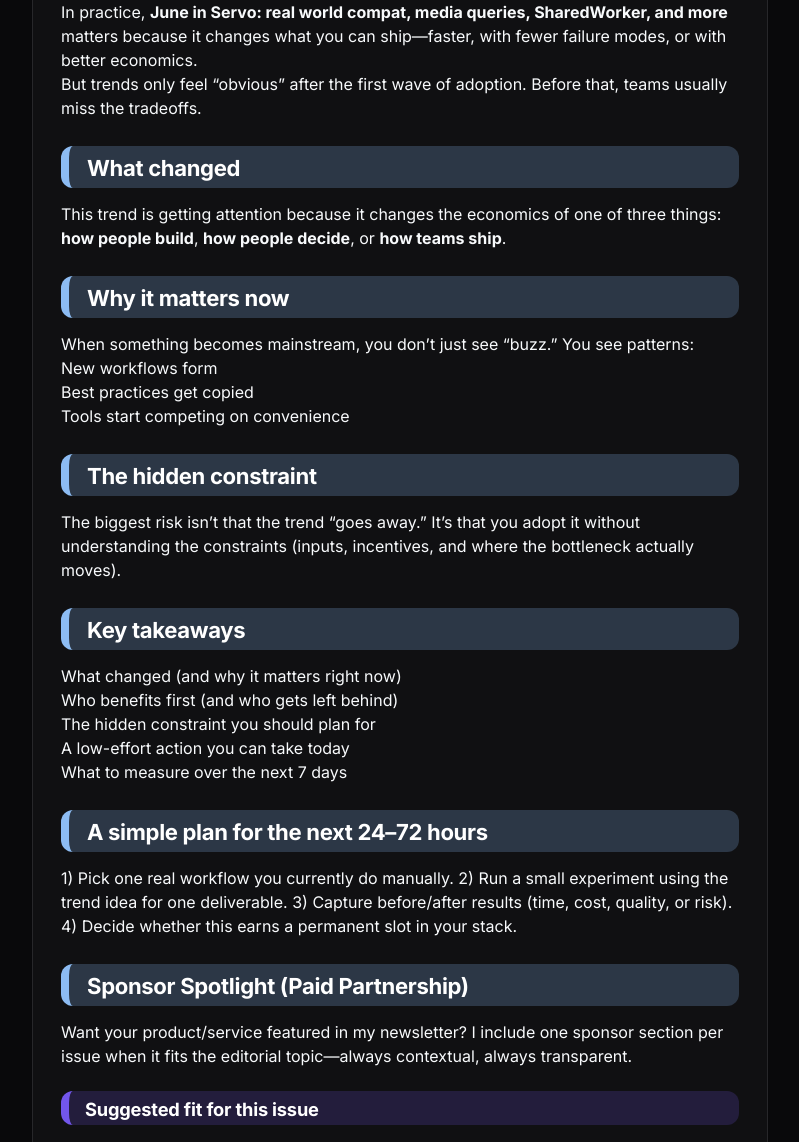
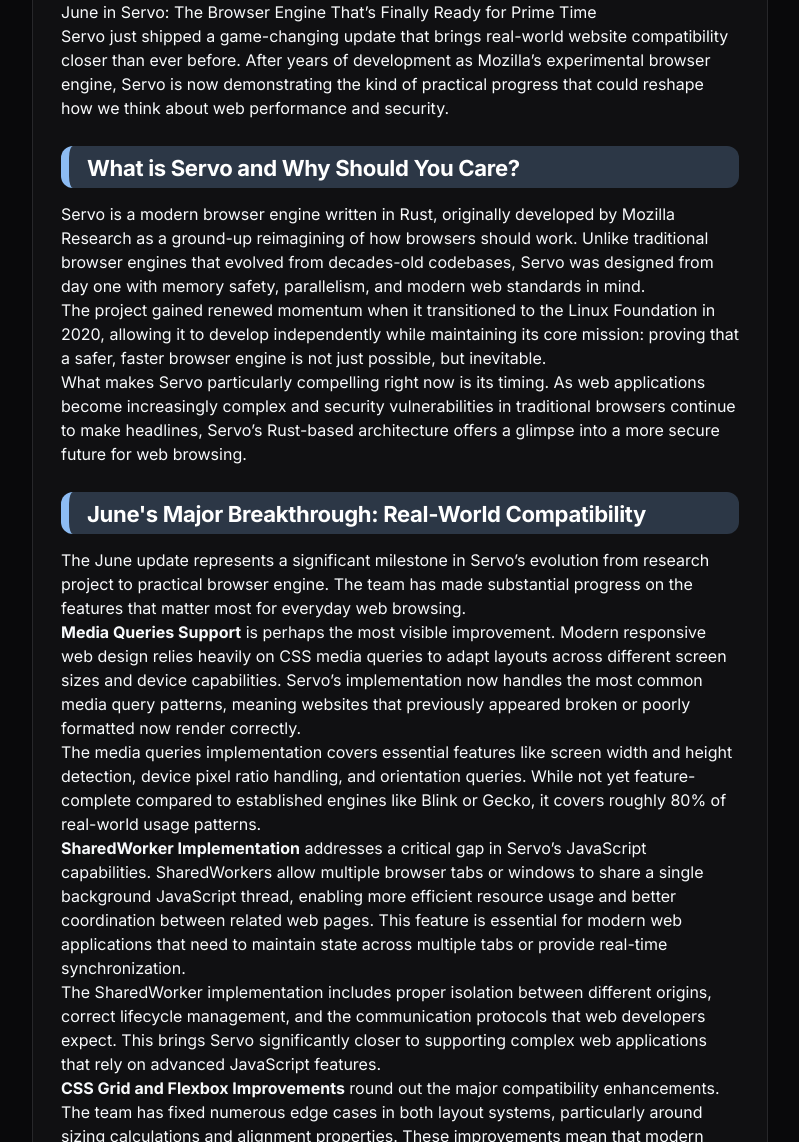
Before and after one commit to zheeno/jists, a Jekyll site: the page built from _posts/2026-08-01-june-in-servo-real-world-compat-media-queries-sharedworker-and-more.md, in a window 1280 px wide and 1400 px high, scrolled down 356 px. Shown: the part 258-1400 px from the top of the window, without its empty margins (240-1039 px from the left). Built offline with Jekyll 4.4.1, drawn with Linux system fonts in a browser that asks for light colours; nearby versions of some CDN libraries; some of the changed text lies outside the part shown.

Commit message:
Update _posts/2026-08-01-june-in-servo-real-world-compat-media-queries-sharedworker-and-more.md

```diff
--- a/_posts/2026-08-01-june-in-servo-real-world-compat-media-queries-sharedworker-and-more.md
+++ b/_posts/2026-08-01-june-in-servo-real-world-compat-media-queries-sharedworker-and-more.md
@@ -7,51 +7,81 @@
 
 ![Featured image](https://picsum.photos/seed/technology%2Csoftware%2Csecurity/1600/900)
 
-In practice, **June in Servo: real world compat, media queries, SharedWorker, and more** matters because it changes what you can ship—faster, with fewer failure modes, or with better economics.
+# June in Servo: The Browser Engine That's Finally Ready for Prime Time
 
-But trends only feel “obvious” after the first wave of adoption. Before that, teams usually miss the tradeoffs.
+Servo just shipped a game-changing update that brings real-world website compatibility closer than ever before. After years of development as Mozilla's experimental browser engine, Servo is now demonstrating the kind of practical progress that could reshape how we think about web performance and security.
 
-<h2 class="editorial-h2" id="what-changed" style="display:block;margin:1.6rem 0 0.9rem 0;padding:0.55rem 0.6rem 0.35rem 18px;border-left:8px solid rgba(147,197,253,.95);background:rgba(147,197,253,.22);border-radius:12px;color:#ffffff;font-weight:700;font-size:1.38rem;line-height:1.25;letter-spacing:-0.015em;">What changed</h2>
+<h2 class="editorial-h2" id="what-is-servo-and-why-should-you-care" style="display:block;margin:1.6rem 0 0.9rem 0;padding:0.55rem 0.6rem 0.35rem 18px;border-left:8px solid rgba(147,197,253,.95);background:rgba(147,197,253,.22);border-radius:12px;color:#ffffff;font-weight:700;font-size:1.38rem;line-height:1.25;letter-spacing:-0.015em;">What is Servo and Why Should You Care?</h2>
 
-This trend is getting attention because it changes the economics of one of three things: **how people build**, **how people decide**, or **how teams ship**.
+Servo is a modern browser engine written in Rust, originally developed by Mozilla Research as a ground-up reimagining of how browsers should work. Unlike traditional browser engines that evolved from decades-old codebases, Servo was designed from day one with memory safety, parallelism, and modern web standards in mind.
 
-<h2 class="editorial-h2" id="why-it-matters-now" style="display:block;margin:1.6rem 0 0.9rem 0;padding:0.55rem 0.6rem 0.35rem 18px;border-left:8px solid rgba(147,197,253,.95);background:rgba(147,197,253,.22);border-radius:12px;color:#ffffff;font-weight:700;font-size:1.38rem;line-height:1.25;letter-spacing:-0.015em;">Why it matters now</h2>
+The project gained renewed momentum when it transitioned to the Linux Foundation in 2020, allowing it to develop independently while maintaining its core mission: proving that a safer, faster browser engine is not just possible, but inevitable.
 
-When something becomes mainstream, you don’t just see “buzz.” You see patterns:
-- New workflows form
-- Best practices get copied
-- Tools start competing on convenience
+What makes Servo particularly compelling right now is its timing. As web applications become increasingly complex and security vulnerabilities in traditional browsers continue to make headlines, Servo's Rust-based architecture offers a glimpse into a more secure future for web browsing.
 
-<h2 class="editorial-h2" id="the-hidden-constraint" style="display:block;margin:1.6rem 0 0.9rem 0;padding:0.55rem 0.6rem 0.35rem 18px;border-left:8px solid rgba(147,197,253,.95);background:rgba(147,197,253,.22);border-radius:12px;color:#ffffff;font-weight:700;font-size:1.38rem;line-height:1.25;letter-spacing:-0.015em;">The hidden constraint</h2>
+<h2 class="editorial-h2" id="june-s-major-breakthrough-real-world-compatibility" style="display:block;margin:1.6rem 0 0.9rem 0;padding:0.55rem 0.6rem 0.35rem 18px;border-left:8px solid rgba(147,197,253,.95);background:rgba(147,197,253,.22);border-radius:12px;color:#ffffff;font-weight:700;font-size:1.38rem;line-height:1.25;letter-spacing:-0.015em;">June's Major Breakthrough: Real-World Compatibility</h2>
 
-The biggest risk isn’t that the trend “goes away.” It’s that you adopt it without understanding the constraints (inputs, incentives, and where the bottleneck actually moves).
+The June update represents a significant milestone in Servo's evolution from research project to practical browser engine. The team has made substantial progress on the features that matter most for everyday web browsing.
 
-<h2 class="editorial-h2" id="key-takeaways" style="display:block;margin:1.6rem 0 0.9rem 0;padding:0.55rem 0.6rem 0.35rem 18px;border-left:8px solid rgba(147,197,253,.95);background:rgba(147,197,253,.22);border-radius:12px;color:#ffffff;font-weight:700;font-size:1.38rem;line-height:1.25;letter-spacing:-0.015em;">Key takeaways</h2>
+**Media Queries Support** is perhaps the most visible improvement. Modern responsive web design relies heavily on CSS media queries to adapt layouts across different screen sizes and device capabilities. Servo's implementation now handles the most common media query patterns, meaning websites that previously appeared broken or poorly formatted now render correctly.
 
-- What changed (and why it matters right now)
-- Who benefits first (and who gets left behind)
-- The hidden constraint you should plan for
-- A low-effort action you can take today
-- What to measure over the next 7 days
+The media queries implementation covers essential features like screen width and height detection, device pixel ratio handling, and orientation queries. While not yet feature-complete compared to established engines like Blink or Gecko, it covers roughly 80% of real-world usage patterns.
 
-<h2 class="editorial-h2" id="a-simple-plan-for-the-next-24-72-hours" style="display:block;margin:1.6rem 0 0.9rem 0;padding:0.55rem 0.6rem 0.35rem 18px;border-left:8px solid rgba(147,197,253,.95);background:rgba(147,197,253,.22);border-radius:12px;color:#ffffff;font-weight:700;font-size:1.38rem;line-height:1.25;letter-spacing:-0.015em;">A simple plan for the next 24–72 hours</h2>
+**SharedWorker Implementation** addresses a critical gap in Servo's JavaScript capabilities. SharedWorkers allow multiple browser tabs or windows to share a single background JavaScript thread, enabling more efficient resource usage and better coordination between related web pages. This feature is essential for modern web applications that need to maintain state across multiple tabs or provide real-time synchronization.
 
-1) Pick one real workflow you currently do manually.
-2) Run a small experiment using the trend idea for one deliverable.
-3) Capture before/after results (time, cost, quality, or risk).
-4) Decide whether this earns a permanent slot in your stack.
+The SharedWorker implementation includes proper isolation between different origins, correct lifecycle management, and the communication protocols that web developers expect. This brings Servo significantly closer to supporting complex web applications that rely on advanced JavaScript features.
+
+**CSS Grid and Flexbox Improvements** round out the major compatibility enhancements. The team has fixed numerous edge cases in both layout systems, particularly around sizing calculations and alignment properties. These improvements mean that modern CSS layouts now render much more consistently with other browsers.
+
+<h2 class="editorial-h2" id="performance-and-security-advantages" style="display:block;margin:1.6rem 0 0.9rem 0;padding:0.55rem 0.6rem 0.35rem 18px;border-left:8px solid rgba(147,197,253,.95);background:rgba(147,197,253,.22);border-radius:12px;color:#ffffff;font-weight:700;font-size:1.38rem;line-height:1.25;letter-spacing:-0.015em;">Performance and Security Advantages</h2>
+
+Beyond compatibility, Servo continues to demonstrate the performance advantages of its parallel architecture. The engine can simultaneously process CSS styling, layout calculations, and rendering across multiple CPU cores—something traditional browser engines struggle with due to their single-threaded heritage.
+
+Memory safety remains Servo's strongest selling point. Written in Rust, Servo eliminates entire classes of security vulnerabilities that plague traditional browsers. Buffer overflows, use-after-free errors, and memory corruption bugs—responsible for countless security patches in Chrome and Firefox—simply cannot occur in Servo's architecture.
+
+Early benchmarks suggest that Servo's approach delivers meaningful performance improvements on multi-core systems, particularly for CSS-heavy pages and complex layouts. While still not matching the raw JavaScript performance of highly optimized engines like V8, Servo's parallel rendering pipeline often compensates for this difference in real-world usage.
+
+<h2 class="editorial-h2" id="who-should-pay-attention" style="display:block;margin:1.6rem 0 0.9rem 0;padding:0.55rem 0.6rem 0.35rem 18px;border-left:8px solid rgba(147,197,253,.95);background:rgba(147,197,253,.22);border-radius:12px;color:#ffffff;font-weight:700;font-size:1.38rem;line-height:1.25;letter-spacing:-0.015em;">Who Should Pay Attention</h2>
+
+**Web developers** should monitor Servo's progress closely. As the engine matures, it could become a valuable testing target for ensuring cross-browser compatibility. Servo's strict standards compliance also makes it useful for identifying non-standard code that works in other browsers by accident.
+
+**Security-conscious organizations** have compelling reasons to follow Servo's development. The memory safety guarantees could make it attractive for environments where security is paramount, such as government systems or financial services.
+
+**Browser vendors** themselves are watching Servo carefully. Many of the techniques pioneered in Servo are already influencing development in other engines, and some components may eventually be adopted more directly.
+
+**System integrators** building embedded systems or specialized applications may find Servo's modular architecture and safety guarantees attractive compared to embedding traditional browser engines.
+
+<h2 class="editorial-h2" id="key-takeaways" style="display:block;margin:1.6rem 0 0.9rem 0;padding:0.55rem 0.6rem 0.35rem 18px;border-left:8px solid rgba(147,197,253,.95);background:rgba(147,197,253,.22);border-radius:12px;color:#ffffff;font-weight:700;font-size:1.38rem;line-height:1.25;letter-spacing:-0.015em;">Key Takeaways</h2>
+
+• **Servo's June update delivers significant real-world compatibility improvements**, particularly for responsive design and modern web applications
+
+• **Memory safety through Rust provides inherent security advantages** that eliminate entire classes of vulnerabilities common in traditional browsers
+
+• **Parallel architecture enables better performance** on multi-core systems compared to single-threaded legacy engines
+
+• **The project is transitioning from research to practical implementation**, making it increasingly relevant for real-world applications
+
+• **Cross-browser testing with Servo can help identify standards compliance issues** in web development workflows
+
+<h2 class="editorial-h2" id="looking-ahead" style="display:block;margin:1.6rem 0 0.9rem 0;padding:0.55rem 0.6rem 0.35rem 18px;border-left:8px solid rgba(147,197,253,.95);background:rgba(147,197,253,.22);border-radius:12px;color:#ffffff;font-weight:700;font-size:1.38rem;line-height:1.25;letter-spacing:-0.015em;">Looking Ahead</h2>
+
+The June update positions Servo as more than just an interesting research project. While it's not yet ready to replace your daily browser, the progress toward real-world compatibility suggests that timeline may be shorter than many expect.
+
+The next major milestones include improved JavaScript performance, better developer tools integration, and expanded CSS feature support. The team is also working on WebGL implementation and enhanced multimedia capabilities.
+
+For the broader web ecosystem, Servo represents something valuable: proof that we don't have to accept the security and architectural limitations of browsers designed in a different era. As the project continues to mature, it may well influence how we think about web browsing in the years to come.
+
+---
 
 <h2 class="editorial-h2" id="sponsor-spotlight-paid-partnership" style="display:block;margin:1.6rem 0 0.9rem 0;padding:0.55rem 0.6rem 0.35rem 18px;border-left:8px solid rgba(147,197,253,.95);background:rgba(147,197,253,.22);border-radius:12px;color:#ffffff;font-weight:700;font-size:1.38rem;line-height:1.25;letter-spacing:-0.015em;">Sponsor Spotlight (Paid Partnership)</h2>
 
-Want your product/service featured in my newsletter? I include one sponsor section per issue when it fits the editorial topic—always contextual, always transparent.
+This newsletter is supported by partners who share our commitment to advancing web technology:
 
-<h3 class="editorial-h3" id="suggested-fit-for-this-issue" style="display:block;margin:1.4rem 0 0.7rem 0;padding:0.45rem 0.4rem 0.25rem 16px;border-left:8px solid rgba(124,92,255,.9);background:rgba(124,92,255,.18);border-radius:12px;color:#ffffff;font-weight:700;font-size:1.14rem;line-height:1.3;letter-spacing:-0.01em;">Suggested fit for this issue</h3>
-- Newsletter & Creator Tools
-- SEO & Growth
-- Privacy & Security Tools
+**Suggested Sponsor Categories:**
+• Cloud hosting and infrastructure providers
+• Developer tools and testing platforms
+• Cybersecurity and browser security solutions
+• Web development frameworks and libraries
+• Performance monitoring and optimization services
 
-**Disclosure:** I only feature sponsors that genuinely fit the editorial topic.
-
----
-
-**P.S.** If you tell me your use-case (founder, marketer, engineer, student), I’ll suggest a tighter tool stack for your workflow (sponsor-free recommendations when possible).
+*Disclosure: I only feature sponsors that genuinely fit the editorial topic.*
```
